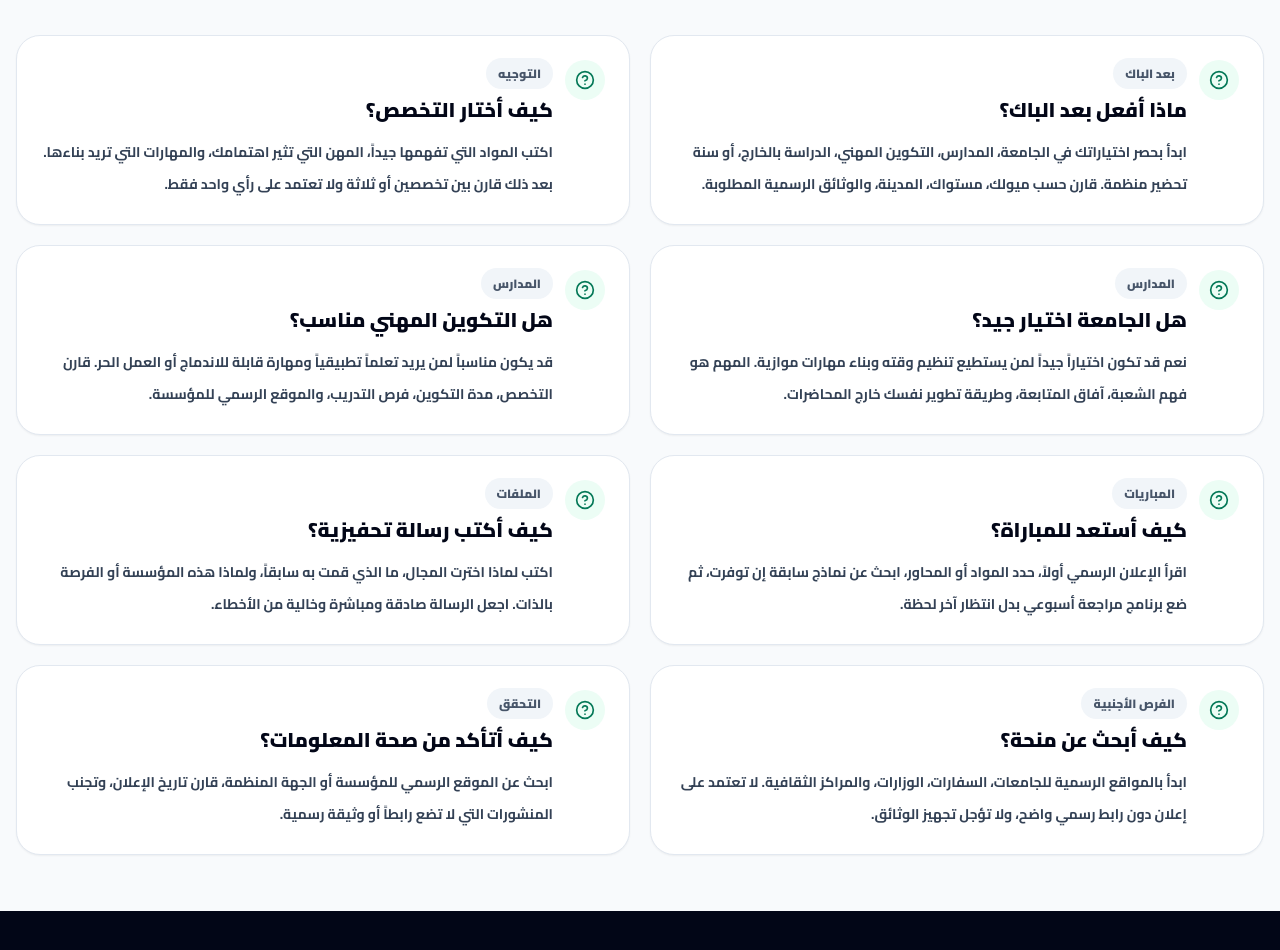
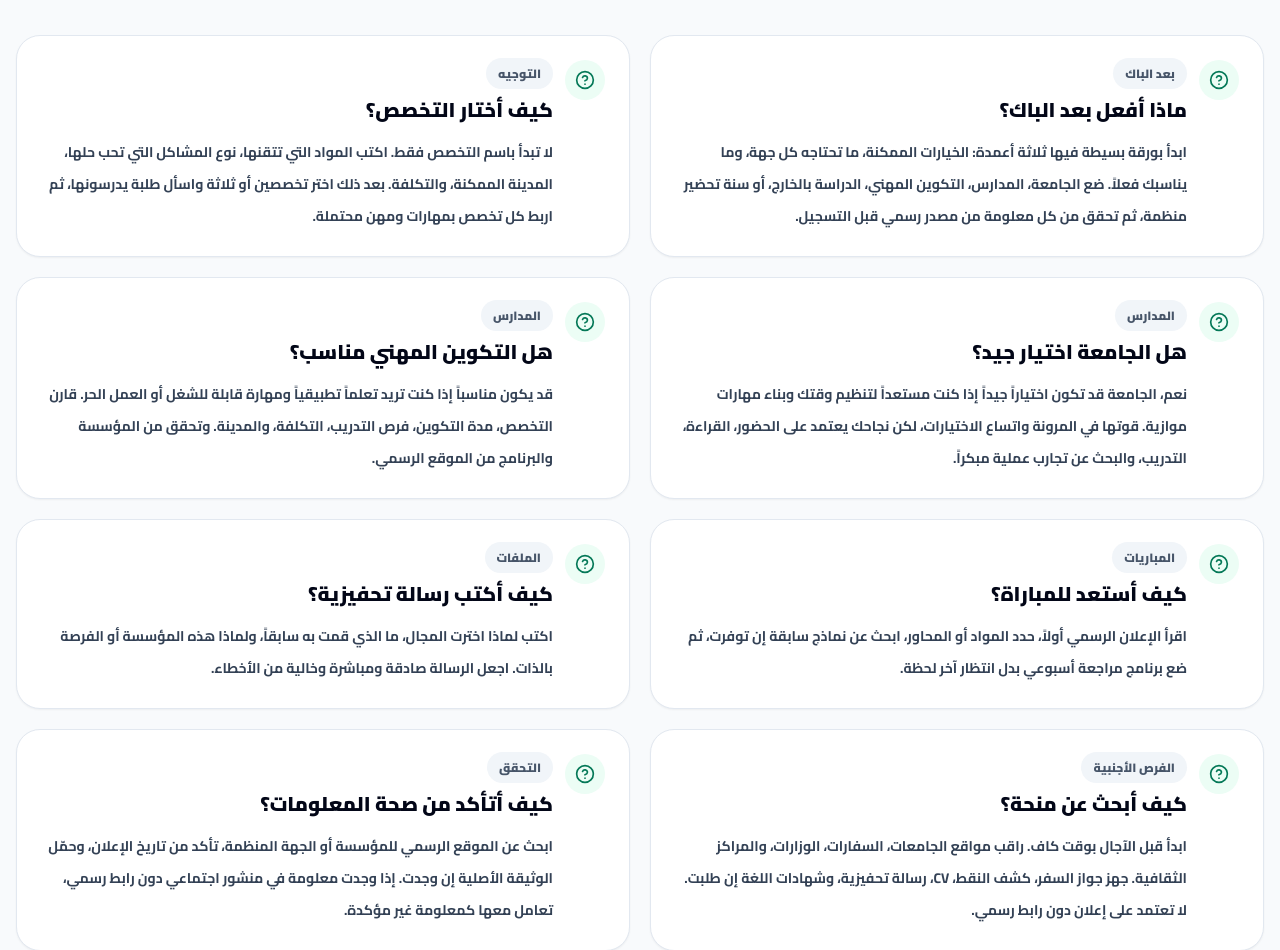
Before and after one commit to Boudofski/Minassati, a Next.js app: page /faq in a window 1280 px wide. Shown: the part 500-1450 px from the top of the page. Built offline with nearby package versions, Linux system fonts and the light colour scheme.

Commit message:
Finalize Minassati school guidance launch QA

```diff
--- a/src/app/articles/[slug]/page.tsx
+++ b/src/app/articles/[slug]/page.tsx
@@ -119,10 +119,10 @@ export default function ArticlePage({ params }: Props) {
             <h2 className="font-black text-slate-950">تابع التعلم</h2>
             <p className="mt-2 text-sm leading-7 text-slate-600">حوّل قراءة المقال إلى تطبيق عملي عبر مورد أو خطوة بحث واضحة.</p>
             <Link
-              href="/orientation"
+              href="/guidance-request"
               className="mt-4 inline-flex w-full justify-center rounded-full bg-slate-950 px-4 py-3 text-sm font-black text-white"
             >
-              ابدأ التوجيه
+              أرسل طلب التوجيه
             </Link>
           </div>
         </aside>
@@ -204,7 +204,7 @@ export default function ArticlePage({ params }: Props) {
 
       <div className="mt-10 flex flex-wrap gap-3">
         <ButtonLink href="/articles">كل المقالات</ButtonLink>
-        <ButtonLink href="/resources" variant="secondary">تصفح الموارد</ButtonLink>
+        <ButtonLink href="/faq" variant="secondary">النصائح والأسئلة</ButtonLink>
       </div>
     </article>
   );
--- a/src/app/articles/page.tsx
+++ b/src/app/articles/page.tsx
@@ -141,16 +141,16 @@ export default function ArticlesPage() {
           <h2 className="mt-5 text-3xl font-black sm:text-4xl">اقرأ مقالة ثم طبّق موردًا واحدًا</h2>
           <div className="mt-8 flex flex-col items-center gap-4 sm:flex-row sm:justify-center">
             <Link
-              href="/orientation"
+              href="/guidance-request"
               className="rounded-full bg-white px-8 py-4 text-lg font-black text-slate-950 transition hover:-translate-y-0.5"
             >
-              ابدأ التوجيه
+              أرسل طلب التوجيه
             </Link>
             <Link
-              href="/resources"
+              href="/faq"
               className="rounded-full border border-white/30 px-8 py-4 text-lg font-black text-white transition hover:bg-white/10"
             >
-              تصفح الموارد
+              النصائح والأسئلة
             </Link>
           </div>
         </div>
--- a/src/app/schools/page.tsx
+++ b/src/app/schools/page.tsx
@@ -8,7 +8,7 @@ export const metadata: Metadata = {
   alternates: { canonical: "/schools" },
 };
 
-const filters = ["المجال", "المدينة", "نوع التكوين", "الشهادة", "التكلفة", "التداريب"];
+const filters = ["الاعتماد", "المدينة", "التخصص", "شروط الولوج", "التكلفة", "آفاق التخرج"];
 
 export default function SchoolsPage() {
   return (
--- a/src/data/articles.ts
+++ b/src/data/articles.ts
@@ -17,7 +17,7 @@ export type Article = {
 };
 
 const articleRows = [
-  ["ماذا أفعل بعد الباك في المغرب؟", "madha-afal-baad-al-bac-fi-almaghrib", "بعد الباك", "دليل مبسط لفهم اختيارات ما بعد الباك في المغرب دون تشتت أو قرارات متسرعة."],
+  ["ماذا أفعل بعد الباك في المغرب؟", "what-to-do-after-bac-morocco", "بعد الباك", "دليل مبسط لفهم اختيارات ما بعد الباك في المغرب دون تشتت أو قرارات متسرعة."],
   ["كيف أختار التخصص المناسب؟", "kaifa-akhtar-altakhasos-almonasib", "التوجيه", "طريقة عملية لمقارنة التخصصات حسب الميول، القدرات، المدينة، وسوق العمل."],
   ["الفرق بين الجامعة والمدرسة العليا", "alfarq-bayna-aljamiha-walmadrasa-alolya", "المدارس", "مقارنة هادئة بين الدراسة في الجامعة والمدارس العليا من حيث الأسلوب والانتقاء والمرونة."],
   ["هل التكوين المهني اختيار جيد؟", "hal-altakwin-almihani-ikhtiyar-jayyid", "المدارس", "متى يكون التكوين المهني اختياراً ذكياً؟ وكيف تقارنه بباقي المسارات؟"],
--- a/src/data/calendar.ts
+++ b/src/data/calendar.ts
@@ -32,4 +32,4 @@ export const calendarPlanningItems: CalendarPlanningItem[] = [
   },
 ];
 
-export const calendarWarning = "تحقق من التاريخ في الموقع الرسمي للمؤسسة.";
+export const calendarWarning = "المواعيد تقريبية ويجب التحقق منها من المواقع الرسمية.";
--- a/src/data/careers.ts
+++ b/src/data/careers.ts
@@ -55,7 +55,7 @@ export const careers: Career[] = rows.map(([slug, title, category, description,
   firstSteps,
   moroccanContext: baseContext,
   related: {
-    articles: ["madha-afal-baad-al-bac-fi-almaghrib", "kaifa-akhtar-altakhasos-almonasib"],
+    articles: ["what-to-do-after-bac-morocco", "kaifa-akhtar-altakhasos-almonasib"],
     resources: ["major-choice-checklist", "student-cv-template"],
   },
 })) as Career[];
--- a/src/data/faq.ts
+++ b/src/data/faq.ts
@@ -7,22 +7,22 @@ export type GuidanceFaq = {
 export const guidanceFaqs: GuidanceFaq[] = [
   {
     question: "ماذا أفعل بعد الباك؟",
-    answer: "ابدأ بحصر اختياراتك في الجامعة، المدارس، التكوين المهني، الدراسة بالخارج، أو سنة تحضير منظمة. قارن حسب ميولك، مستواك، المدينة، والوثائق الرسمية المطلوبة.",
+    answer: "ابدأ بورقة بسيطة فيها ثلاثة أعمدة: الخيارات الممكنة، ما تحتاجه كل جهة، وما يناسبك فعلاً. ضع الجامعة، المدارس، التكوين المهني، الدراسة بالخارج، أو سنة تحضير منظمة، ثم تحقق من كل معلومة من مصدر رسمي قبل التسجيل.",
     category: "بعد الباك",
   },
   {
     question: "كيف أختار التخصص؟",
-    answer: "اكتب المواد التي تفهمها جيداً، المهن التي تثير اهتمامك، والمهارات التي تريد بناءها. بعد ذلك قارن بين تخصصين أو ثلاثة ولا تعتمد على رأي واحد فقط.",
+    answer: "لا تبدأ باسم التخصص فقط. اكتب المواد التي تتقنها، نوع المشاكل التي تحب حلها، المدينة الممكنة، والتكلفة. بعد ذلك اختر تخصصين أو ثلاثة واسأل طلبة يدرسونها، ثم اربط كل تخصص بمهارات ومهن محتملة.",
     category: "التوجيه",
   },
   {
     question: "هل الجامعة اختيار جيد؟",
-    answer: "نعم قد تكون اختياراً جيداً لمن يستطيع تنظيم وقته وبناء مهارات موازية. المهم هو فهم الشعبة، آفاق المتابعة، وطريقة تطوير نفسك خارج المحاضرات.",
+    answer: "نعم، الجامعة قد تكون اختياراً جيداً إذا كنت مستعداً لتنظيم وقتك وبناء مهارات موازية. قوتها في المرونة واتساع الاختيارات، لكن نجاحك يعتمد على الحضور، القراءة، التدريب، والبحث عن تجارب عملية مبكراً.",
     category: "المدارس",
   },
   {
     question: "هل التكوين المهني مناسب؟",
-    answer: "قد يكون مناسباً لمن يريد تعلماً تطبيقياً ومهارة قابلة للاندماج أو العمل الحر. قارن التخصص، مدة التكوين، فرص التدريب، والموقع الرسمي للمؤسسة.",
+    answer: "قد يكون مناسباً إذا كنت تريد تعلماً تطبيقياً ومهارة قابلة للشغل أو العمل الحر. قارن التخصص، مدة التكوين، فرص التدريب، التكلفة، والمدينة. وتحقق من المؤسسة والبرنامج من الموقع الرسمي.",
     category: "المدارس",
   },
   {
@@ -37,12 +37,12 @@ export const guidanceFaqs: GuidanceFaq[] = [
   },
   {
     question: "كيف أبحث عن منحة؟",
-    answer: "ابدأ بالمواقع الرسمية للجامعات، السفارات، الوزارات، والمراكز الثقافية. لا تعتمد على إعلان دون رابط رسمي واضح، ولا تؤجل تجهيز الوثائق.",
+    answer: "ابدأ قبل الآجال بوقت كاف. راقب مواقع الجامعات، السفارات، الوزارات، والمراكز الثقافية. جهز جواز السفر، كشف النقط، CV، رسالة تحفيزية، وشهادات اللغة إن طلبت. لا تعتمد على إعلان دون رابط رسمي.",
     category: "الفرص الأجنبية",
   },
   {
     question: "كيف أتأكد من صحة المعلومات؟",
-    answer: "ابحث عن الموقع الرسمي للمؤسسة أو الجهة المنظمة، قارن تاريخ الإعلان، وتجنب المنشورات التي لا تضع رابطاً أو وثيقة رسمية.",
+    answer: "ابحث عن الموقع الرسمي للمؤسسة أو الجهة المنظمة، تأكد من تاريخ الإعلان، وحمّل الوثيقة الأصلية إن وجدت. إذا وجدت معلومة في منشور اجتماعي دون رابط رسمي، تعامل معها كمعلومة غير مؤكدة.",
     category: "التحقق",
   },
 ];
--- a/src/data/opportunities.ts
+++ b/src/data/opportunities.ts
@@ -16,7 +16,7 @@ export const opportunityGuide = {
       items: ["البرنامج", "شروط اللغة", "الرسوم", "رابط المؤسسة الرسمي"],
     },
   ],
-  documents: ["الشهادات والنقط", "جواز السفر أو بطاقة التعريف", "رسالة تحفيزية", "CV طالب", "إثبات اللغة عند الطلب", "رسائل توصية إذا طلبت رسمياً"],
+  documents: ["جواز السفر", "كشف النقط", "رسالة تحفيزية", "CV", "شهادات اللغة", "توصيات إن وجدت"],
   planning: ["حدد بلدين فقط للبحث الأولي", "افتح ملفاً رقمياً للوثائق", "اكتب نسخة أولى من رسالة التحفيز", "تحقق من الآجال من الموقع الرسمي", "راجع الملف قبل الإرسال"],
   warning: "لا تعرض منصتي مواعيد حالية أو آجالاً مضمونة. تحقق دائماً من الموقع الرسمي للمنحة أو الجامعة أو السفارة.",
 };
```
Also changed, not shown: src/components/minassati/GuidanceRequestForm.tsx (+2 -6 lines).
